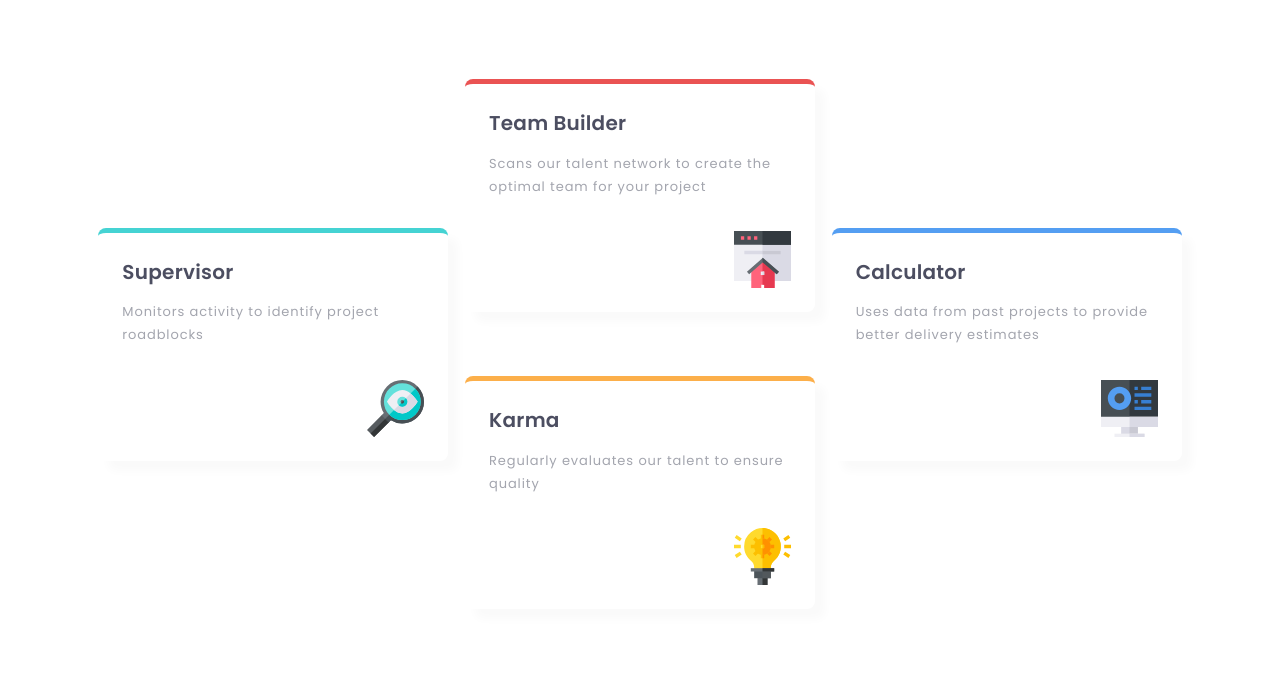
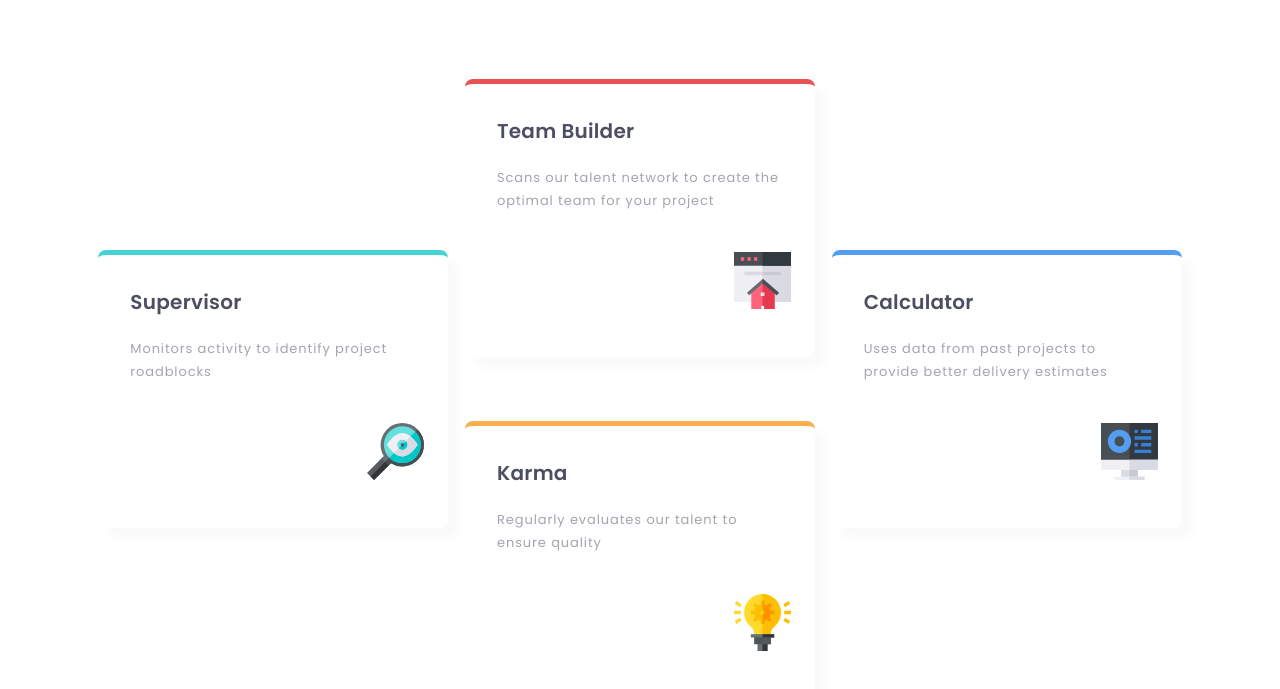
Before and after one commit to ikethedev/four-card-feature, a plain HTML site: page index.html in a window 1280 px wide. Shown: the part 259-948 px from the top of the page. Before the commit the page ends 900 px from the top, so only its background shows below. Drawn offline with Linux system fonts and the light colour scheme.

Commit message:
card styling is updated

```diff
--- a/style.css
+++ b/style.css
@@ -100,6 +100,7 @@ img{
     h2{
         font-size: 20px;
         letter-spacing: 0.25px;
+        padding: 2rem 2rem 0;
     }
 
     section{
@@ -115,6 +116,11 @@ img{
 
     .card_text{
         margin: .25rem 0;
+        padding: 1rem 2rem .5rem;
+    }
+
+    img{
+        margin-bottom: 1.5rem;
     }
 
     .calculator,
```
